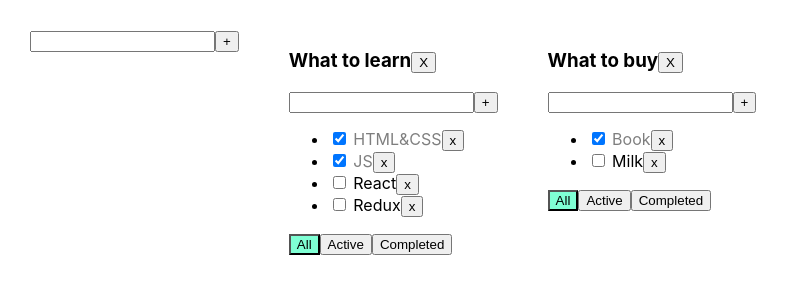
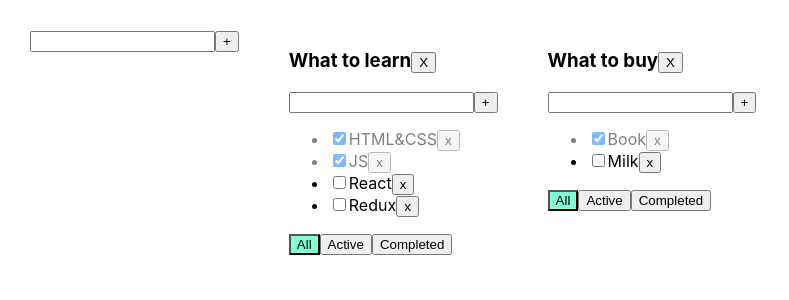
Before and after one commit to Faukkirik/MyProjectTodoL, a React (Create React App) app: page / in a window 1280 px wide. Shown: the top 300 px of the page, without its empty margins (0-789 px from the left). Built offline with nearby package versions, Linux system fonts and the light colour scheme.

Commit message:
commit - 6 lesson(EditableSpan)

```diff
--- a/src/App.tsx
+++ b/src/App.tsx
@@ -35,6 +35,9 @@ function App() {
         setTodolists(todolists.filter(el => el.id !== todolistId))
         delete tasks[todolistId]
     }
+    const onChangeTodolistTitle =(title: string, todolistId: string)=>{
+        setTodolists(todolists.map(el=>el.id === todolistId ? {...el, title: title} : el))
+    }
     const removeTask = (id: string, todolistId: string) => {
         setTasks({...tasks, [todolistId]: tasks[todolistId].filter(el => el.id !== id)})
     }
@@ -61,6 +64,9 @@ function App() {
     const changeStatus = (taskId: string, isDone: boolean, todolistId: string) => {
         setTasks({...tasks, [todolistId]: tasks[todolistId].map(el => el.id === taskId ? {...el, isDone: isDone} : el)})
     }
+    const onChangeTaskTitle = (taskId: string, title: string, todolistId: string)=>{
+        setTasks({...tasks, [todolistId]: tasks[todolistId].map(el => el.id === taskId ? {...el, title: title} : el)})
+    }
     return (
         <div className="App">
             <AddItemForm addItem={addTodolist}/>
@@ -84,6 +90,8 @@ function App() {
                         changeTaskStatus={changeStatus}
                         filter={el.filter}
                         removeTodolist={removeTodolist}
+                        changeTaskTitle={onChangeTaskTitle}
+                        changeTodolistTitle={onChangeTodolistTitle}
                     />
                 )
             })}
--- /dev/null
+++ b/src/EditableSpan.tsx
@@ -0,0 +1,33 @@
+import React, {ChangeEvent, useState} from 'react';
+
+type EditableSpanType = {
+    title: string
+    onChange: (title: string)=>void
+}
+export const EditableSpan = (props: EditableSpanType) => {
+    let [editMode, setEditMode] = useState(false)
+    let [title, setTitle] = useState('')
+    const activateEditMode =()=>{
+        setEditMode(true)
+        setTitle(props.title)
+    }
+    const activateViewMode =()=>{
+        setEditMode(false)
+        props.onChange(title)
+    }
+    const onChangeTitleHandler=(e: ChangeEvent<HTMLInputElement>)=>{
+        setTitle(e.currentTarget.value)
+
+    }
+    return (editMode ?
+            <input
+                onChange={onChangeTitleHandler}
+                value={title}
+                onBlur={activateViewMode}
+                autoFocus={true}
+            /> :
+            <span
+                onDoubleClick={activateEditMode}
+            >{props.title}</span>
+    );
+};
--- a/src/Todolist.tsx
+++ b/src/Todolist.tsx
@@ -1,6 +1,7 @@
-import React from "react";
+import React, {ChangeEvent} from "react";
 import {FilterValuesType} from "./App";
 import {AddItemForm} from "./AddItemForm";
+import {EditableSpan} from "./EditableSpan";
 
 export type TaskType = {
     id: string
@@ -19,6 +20,8 @@ export type PropsType = {
     changeTaskStatus: (taskId: string, isDone: boolean, todolistId: string) => void
     filter: FilterValuesType
     removeTodolist: (todolistId: string) => void
+    changeTaskTitle: (id: string, title: string, todolistId: string) => void
+    changeTodolistTitle: (title: string, todolistId:string)=>void
 }
 
 export const Todolist = (props: PropsType) => {
@@ -34,25 +37,35 @@ export const Todolist = (props: PropsType) => {
     const onClickRemoveTodolistHandler = () => {
         props.removeTodolist(props.todolistId)
     }
-    const addTask =(title: string)=>{
+    const addTask = (title: string) => {
         props.addTask(title, props.todolistId)
+    }
+    const onChangeTodolistTitle = (title: string) => {
+        props.changeTodolistTitle(title, props.todolistId)
     }
     return (
         <div>
-            <h3>{props.title}<button onClick={onClickRemoveTodolistHandler}>X</button></h3>
+            <h3><EditableSpan title={props.title} onChange={onChangeTodolistTitle}/>
+                <button onClick={onClickRemoveTodolistHandler}>X</button>
+            </h3>
             <AddItemForm addItem={addTask}/>
             <ul>{props.tasks.map(el => {
                 const onRemoveHandler = () => {
                     props.removeTask(el.id, props.todolistId)
                 }
-                return <li key={el.id}>
+                const onChangeTaskStatus = (e: ChangeEvent<HTMLInputElement>) => {
+                    props.changeTaskStatus(el.id, e.currentTarget.checked, props.todolistId)
+                }
+                const onChangeTaskTitle = (title: string) => {
+                    props.changeTaskTitle(el.id, title, props.todolistId)
+                }
+                return <li key={el.id} className={el.isDone ? "is-done" : ""}>
                     <input
                         type="checkbox"
                         checked={el.isDone}
-                        onChange={(e) => {
-                            props.changeTaskStatus(el.id, e.currentTarget.checked, props.todolistId)
-                        }}
-                    /> <span className={el.isDone ? "is-done" : ""}>{el.title}</span>
+                        onChange={onChangeTaskStatus}
+                    />
+                    <EditableSpan title={el.title} onChange={onChangeTaskTitle}/>
                     <button onClick={onRemoveHandler}>x
                     </button>
                 </li>
```
